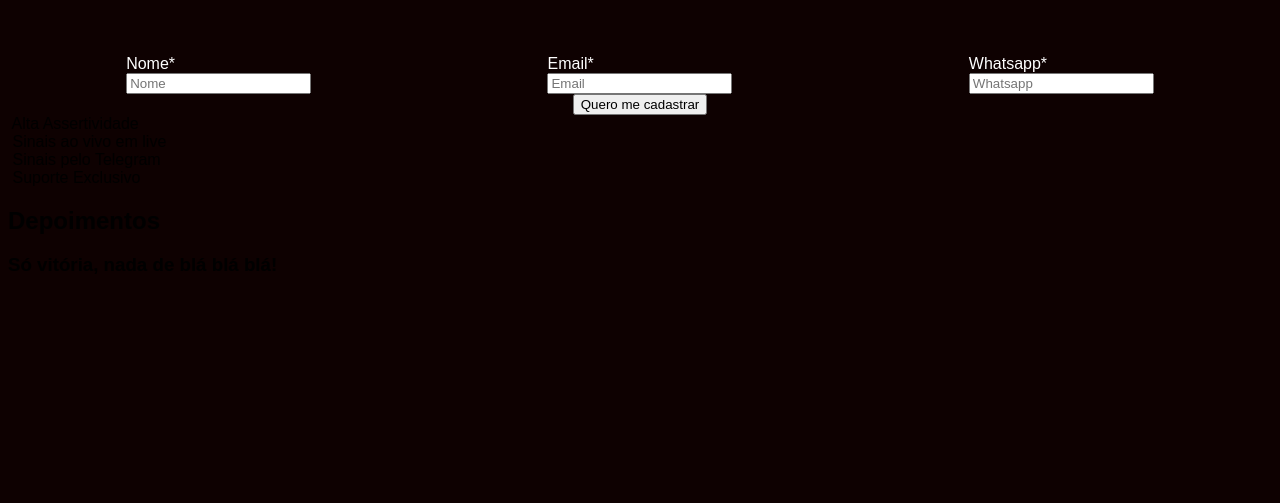
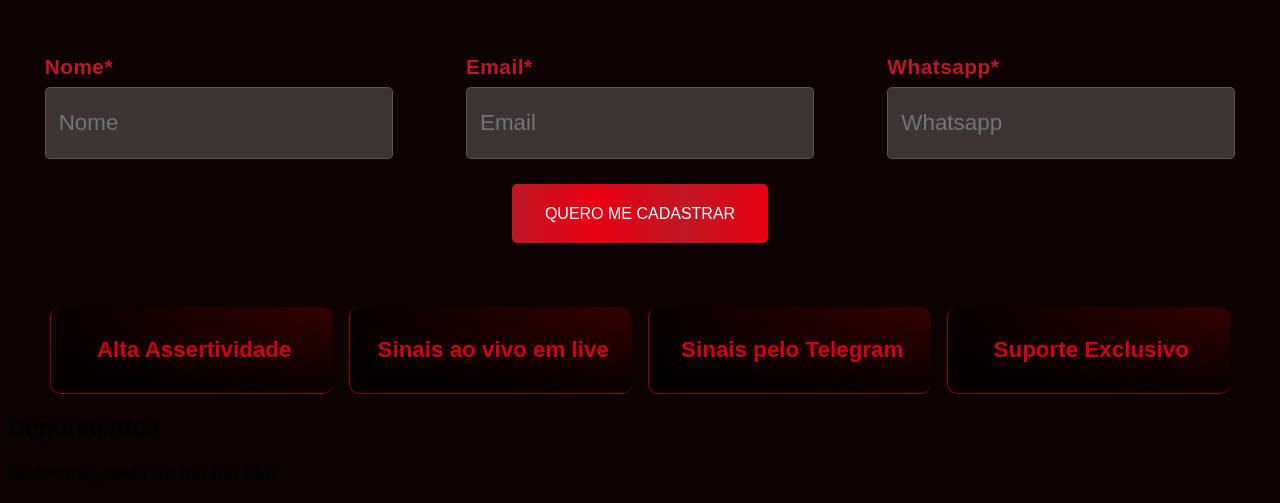
Before and after one commit to LucasViniciusNunesCosta/SpotAcademy, a plain HTML site: page assets/index.html in a window 1280 px wide. Shown: the part 388-891 px from the top of the page. Before the commit the page ends 800 px from the top, so only its background shows below. Drawn offline with Linux system fonts and the light colour scheme.

Commit message:
:feat: sessao contati e servicos

```diff
--- a/assets/style.css
+++ b/assets/style.css
@@ -20,6 +20,9 @@ body{
     font-size: 2.4rem;
 }
 .header__title > b{
+    color: #239639;
+}
+.header__title > b:nth-child(2){
     color: #ce0011;
 }
 .header__subtitle{
@@ -27,7 +30,9 @@ body{
     line-height: 25px;
     font-size: 1.6rem;
 }
-
+.contato__container{
+    margin-bottom: 4rem;
+}
 .contato__inputs{
     display: flex;
     color: #fff;
@@ -37,7 +42,62 @@ body{
     display: flex;
     flex-direction: column;
 }
+.contato__input-group > label{
+    font-size: 1.3rem;
+    font-weight: 600;
+    letter-spacing: 0.5px;
+    color: #C01724;
+    padding-bottom: .5rem;
+}
+.contato__input-group > input{
+    font-size: 1.4rem;
+    width: 25vw;
+    height: 40px;
+    border: 1px solid #FFFFFF2B;
+    padding: 15px 13px 15px 13px;
+    border-radius: 5px;
+    margin-bottom: 1.6rem;
+    background-color: #ffffff33;
+    color: #fff;
+}
 .contato__btn-container{
     display: flex;
     justify-content: center;
 }
+.contato__btn{
+    font-size: 1rem;
+    font-weight: 500;
+    text-transform: uppercase;
+    line-height: 1.2em;
+    padding: 20px 25px 20px 25px;
+    background: linear-gradient(270deg, #E90013, #C01724, #E90013, #C01724);
+    color: #fff;
+    border: none;
+    border-radius: 5px;
+    width: 20vw;
+    height: auto;
+}
+.servicos__container{
+    display: flex;
+    gap: 1rem;
+    color: #fff;
+    justify-content: center;
+}
+.servico{
+    padding: 30px 13px 30px 13px;
+    border-style: solid;
+    border-width: 0px 0px 1px 1px;
+    border-color: #ec000096;
+    background-color: #000000a1;
+    background-image: radial-gradient(at top right,#ff000030 0%,#39DD9400 75%);
+    cursor: pointer;
+    height: auto;
+    min-width: 20vw;
+    border-radius: 10px;
+    text-align: center;
+}
+.servico__descricao{
+    font-size: 1.4rem;
+    color: #ce0011;
+    font-weight: 600;
+}
```
